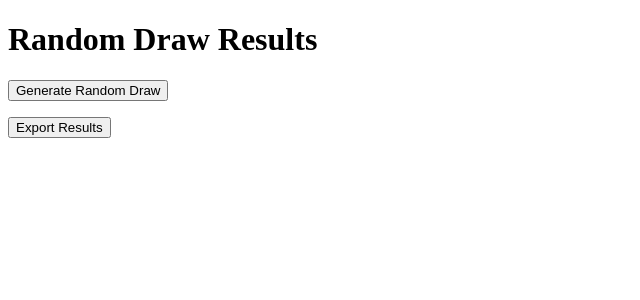
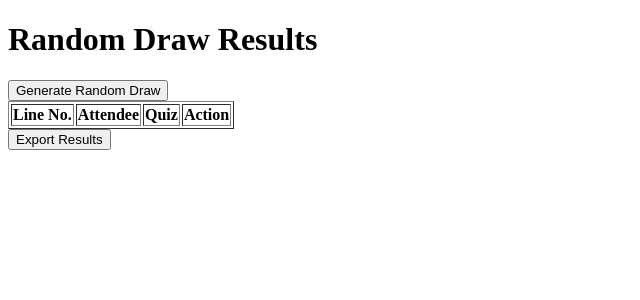
Before and after one commit to Steven-Chen2021/WorkshopDraw, a Flask app: page / in a window 1280 px wide. Shown: the top 300 px of the page, without its empty margins (0-640 px from the left). Run offline with Flask 2, Linux system fonts and the light colour scheme; lists and menus that the app fills with data are empty.

Commit message:
feat: 新增重新分配測驗功能及更新結果顯示格式

```diff
--- a/app/main.py
+++ b/app/main.py
@@ -40,7 +40,7 @@ def index():
             results[i + 1] = (attendees[i], quizzes[i % len(quizzes)])  # Include line number as key
 
         print(results)  # Debugging: Print results to the console
-    return render_template('index.html', results=results)
+    return render_template('index.html', results=results, quizzes=quizzes)
 
 @app.route('/export', methods=['GET'])
 def export_results():
@@ -84,5 +84,28 @@ def update_results():
     except Exception as e:
         return f"Error updating results: {str(e)}", 500
 
+@app.route('/reassign_quiz', methods=['POST'])
+def reassign_quiz():
+    global results
+    try:
+        data = request.json
+        attendee_name = data.get('attendee')
+        new_quiz = data.get('quiz')
+
+        if not attendee_name or not new_quiz:
+            return "Invalid data format", 400
+
+        # 更新指定參與者的測驗
+        for line_no, (attendee, quiz) in results.items():
+            if attendee == attendee_name:
+                results[line_no] = (attendee, new_quiz)
+                break
+        else:
+            return "Attendee not found", 404
+
+        return "Attendee's quiz reassigned successfully", 200
+    except Exception as e:
+        return f"Error reassigning quiz: {str(e)}", 500
+
 if __name__ == '__main__':
     app.run(debug=True)
--- a/app/templates/index.html
+++ b/app/templates/index.html
@@ -13,13 +13,28 @@
         <button type="submit">Generate Random Draw</button>
     </form>
 
-    <ul id="result-list">
+    <table border="1">
+        <thead>
+            <tr>
+                <th>Line No.</th>
+                <th>Attendee</th>
+                <th>Quiz</th>
+                <th>Action</th>
+            </tr>
+        </thead>
+        <tbody id="result-list">
             {% for line_no, (attendee, quiz) in results.items() %}
-        <li id="result-{{ line_no }}" class="result-item" draggable="true">
-            <span class="attendee">{{ attendee }}</span> - <span class="quiz">{{ quiz }}</span>
-        </li>
+            <tr id="result-{{ line_no }}">
+                <td>{{ line_no }}</td>
+                <td class="attendee">{{ attendee }}</td>
+                <td class="quiz">{{ quiz }}</td>
+                <td>
+                    <button class="reassign-btn" data-attendee="{{ attendee }}">Re-select</button>
+                </td>
+            </tr>
             {% endfor %}
-    </ul>
+        </tbody>
+    </table>
 
     <form action="/export" method="GET">
         <button type="submit">Export Results</button>
@@ -27,61 +42,64 @@
 
     <script>
         document.addEventListener('DOMContentLoaded', () => {
-            const resultList = document.getElementById('result-list');
+            const quizzes = {{ quizzes | tojson | safe
+        }}; // 從後端傳遞測驗列表到前端
 
-            // 設定拖放事件
-            resultList.addEventListener('dragstart', (e) => {
-                e.dataTransfer.setData('text/plain', e.target.id);
-            });
+        // 為每個 "Re-select" 按鈕添加點擊事件
+        document.querySelectorAll('.reassign-btn').forEach(button => {
+            button.addEventListener('click', () => {
+                const attendee = button.getAttribute('data-attendee');
 
-            resultList.addEventListener('dragover', (e) => {
-                e.preventDefault();
-            });
+                // 建立彈窗選擇測驗
+                const quizOptions = quizzes.map(quiz => `<option value="${quiz}">${quiz}</option>`).join('');
+                const selectionHtml = `
+                        <div id="quiz-selection-popup" style="position: fixed; top: 50%; left: 50%; transform: translate(-50%, -50%); background: white; padding: 20px; border: 1px solid black; z-index: 1000;">
+                            <h3>Select a new quiz for ${attendee}</h3>
+                            <select id="quiz-select">${quizOptions}</select>
+                            <button id="confirm-selection">Confirm</button>
+                            <button id="cancel-selection">Cancel</button>
+                        </div>
+                    `;
+                document.body.insertAdjacentHTML('beforeend', selectionHtml);
 
-            resultList.addEventListener('drop', (e) => {
-                e.preventDefault();
-                const draggedId = e.dataTransfer.getData('text/plain');
-                const draggedElement = document.getElementById(draggedId);
-                const dropTarget = e.target.closest('.result-item');
+                // 處理確認和取消按鈕
+                document.getElementById('confirm-selection').addEventListener('click', () => {
+                    const newQuiz = document.getElementById('quiz-select').value;
 
-                if (draggedElement && dropTarget && draggedElement !== dropTarget) {
-                    // 交換位置
-                    const draggedHTML = draggedElement.outerHTML;
-                    draggedElement.outerHTML = dropTarget.outerHTML;
-                    dropTarget.outerHTML = draggedHTML;
-
-                    // 更新結果
-                    updateResults();
-                }
-            });
-
-            function updateResults() {
-                const updatedResults = {};
-                document.querySelectorAll('.result-item').forEach((item, index) => {
-                    const attendee = item.querySelector('.attendee').textContent;
-                    const quiz = item.querySelector('.quiz').textContent;
-                    updatedResults[index + 1] = [attendee, quiz];
-                });
-
-                // 發送更新後的結果到後端
-                fetch('/update_results', {
+                    // 發送更新請求到後端
+                    fetch('/reassign_quiz', {
                         method: 'POST',
                         headers: {
                             'Content-Type': 'application/json',
                         },
-                    body: JSON.stringify(updatedResults),
+                        body: JSON.stringify({ attendee, quiz: newQuiz }),
                     })
                         .then(response => {
-                        if (!response.ok) {
-                            throw new Error('Failed to update results');
+                            if (response.ok) {
+                                // 更新表格中的測驗
+                                const row = document.querySelector(`.reassign-btn[data-attendee="${attendee}"]`).closest('tr');
+                                row.querySelector('.quiz').textContent = newQuiz;
+                                alert('Quiz reassigned successfully!');
+                            } else {
+                                alert('Failed to reassign quiz.');
                             }
-                        alert('Results updated successfully!');
                         })
                         .catch(error => {
-                        console.error(error);
-                        alert('Error updating results');
+                            console.error('Error:', error);
+                            alert('An error occurred while reassigning the quiz.');
+                        })
+                        .finally(() => {
+                            // 移除彈窗
+                            document.getElementById('quiz-selection-popup').remove();
                         });
-            }
+                });
+
+                document.getElementById('cancel-selection').addEventListener('click', () => {
+                    // 移除彈窗
+                    document.getElementById('quiz-selection-popup').remove();
+                });
+            });
+        });
         });
     </script>
 </body>
```
Lines whose indentation alone changed are shown as unchanged.
